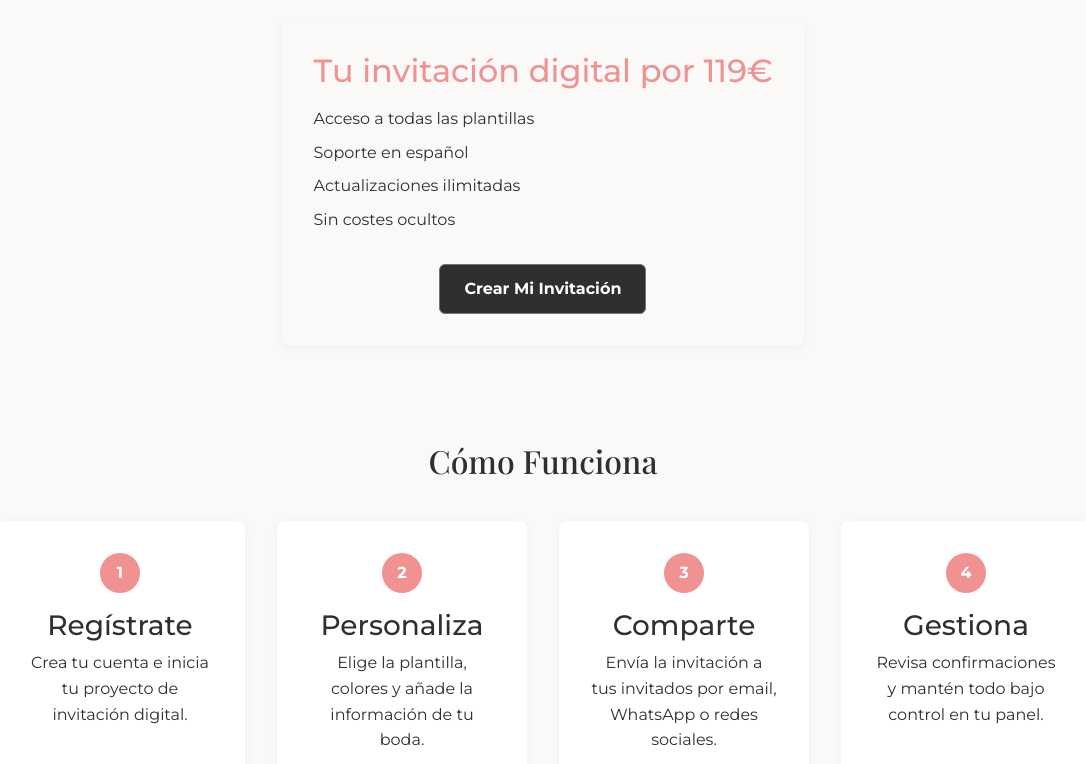
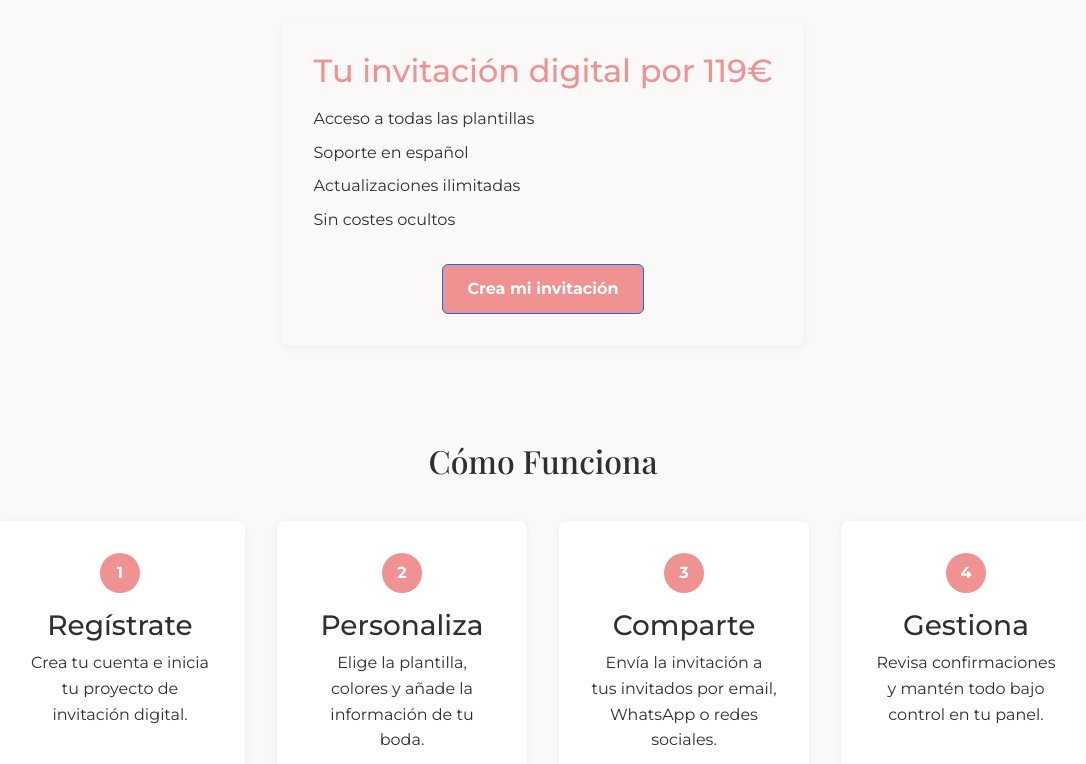
Before and after one commit to APAInsular/invited-front, a React (Create React App) app: page / in a window 1280 px wide. Shown: the part 1417-2181 px from the top of the page, without its empty margins (97-1183 px from the left). Built offline with nearby package versions, Linux system fonts and the light colour scheme; no server answers; a web font is replaced by a local one.

Commit message:
cambio boton pagina incial

```diff
--- a/src/pages/LandingPage.jsx
+++ b/src/pages/LandingPage.jsx
@@ -227,7 +227,18 @@ const LandingPage = () => {
                             <li>Actualizaciones ilimitadas</li>
                             <li>Sin costes ocultos</li>
                         </ul>
-                        <a href="#registro" className="btn btn-secondary">Crear Mi Invitación</a>
+                        {user ? (
+                            <Link
+                                to={`/${user.name}&${user.partner.name}/invitation/plantilla/form`}
+                                className="btn btn-primary"
+                            >
+                                Crea mi invitación
+                            </Link>
+                        ) : (
+                            <Link to="/login" className="btn btn-primary">
+                                Crea mi invitación
+                            </Link>
+                        )}
                     </div>
                 </div>
             </section>
```
